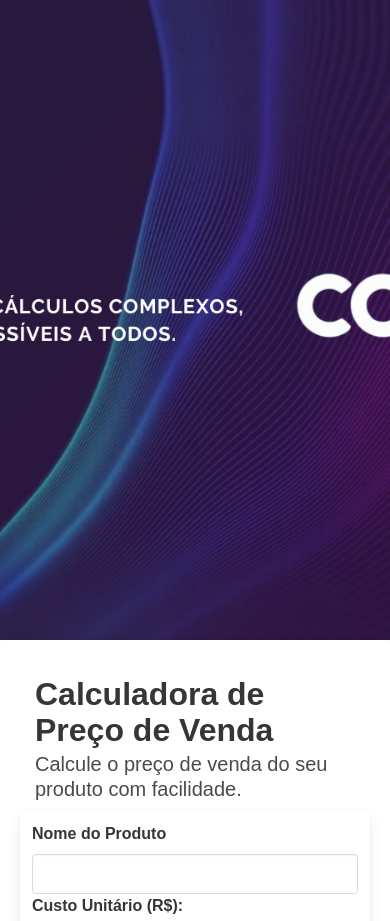
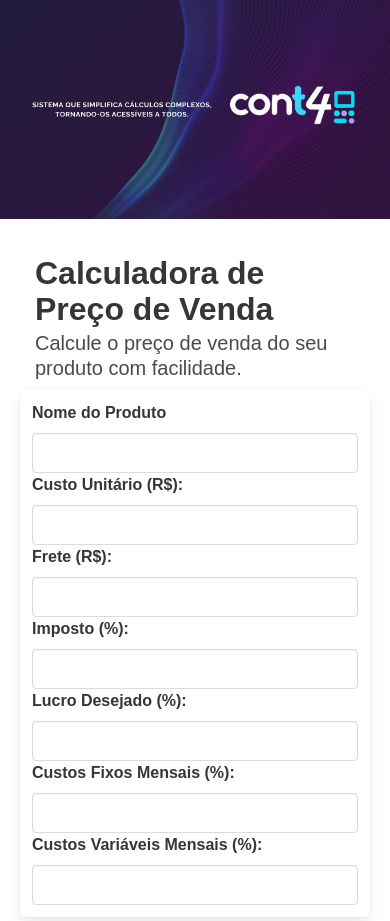
Before and after one commit to RobsonFe/MargemDeLucro, a plain HTML site: page index.html in a window 390 px wide. Shown: the top 921 px of the page. Drawn offline with nearby package versions, Linux system fonts and the light colour scheme.

Commit message:
responsividade

```diff
--- a/index.html
+++ b/index.html
@@ -16,7 +16,8 @@
     <title>Calculadora de Preço de Venda</title>
 </head>
 <body>
-<div class="banner"></div>
+
+<img src="./img/banner sistema - cont4.png.png" class="img-fluid" alt="...">
 
 <div class="box">
     <div class="container">
--- a/style.css
+++ b/style.css
@@ -5,10 +5,3 @@
     font-family: sans-serif;
     box-sizing: border-box;
 }
-
-.banner{
-    background-image: url("/img/banner\ sistema\ -\ cont4.png.png");
-    background-size: cover;
-    background-position: center;
-    padding: 20rem 0;
-}
```
